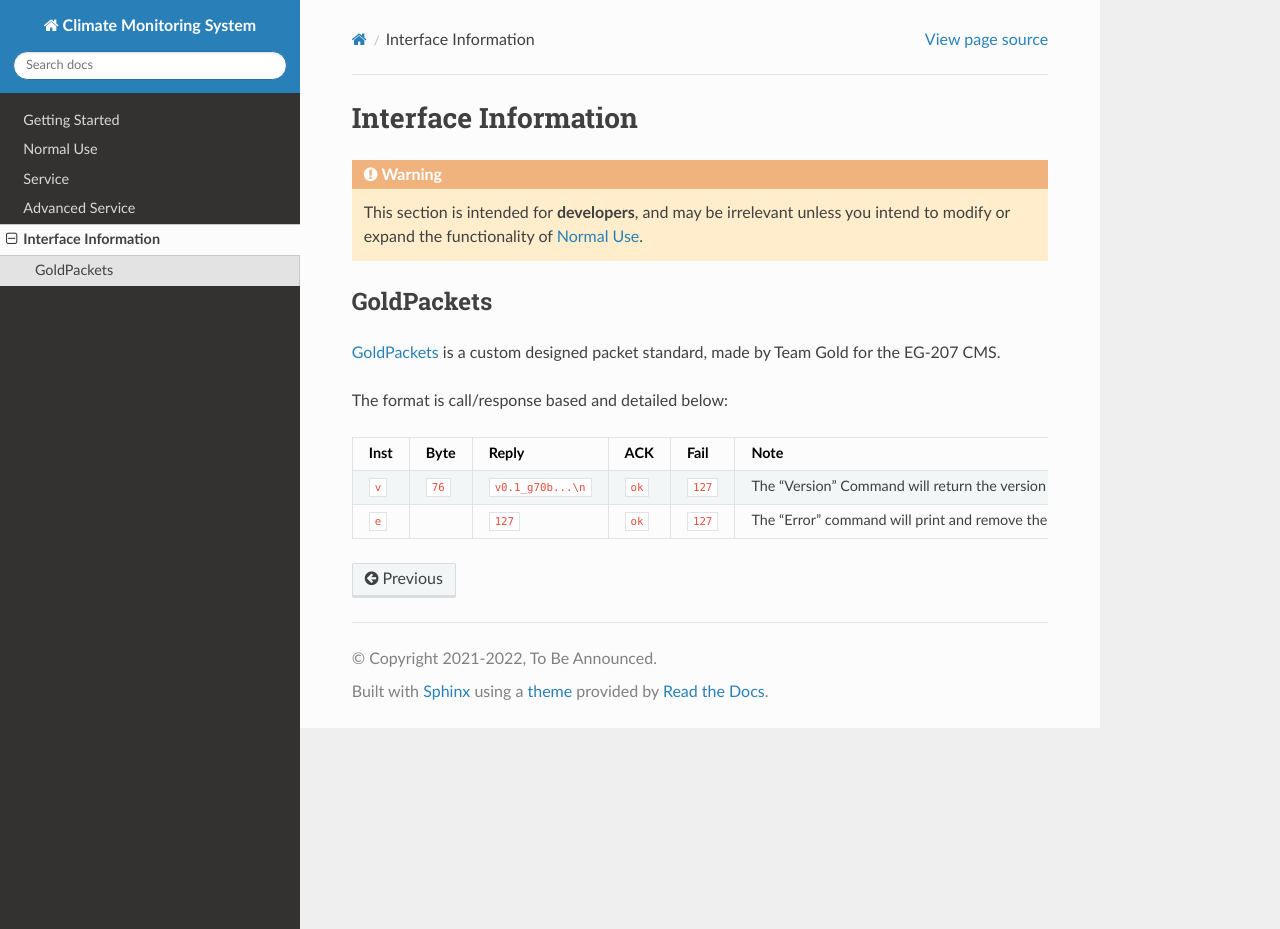
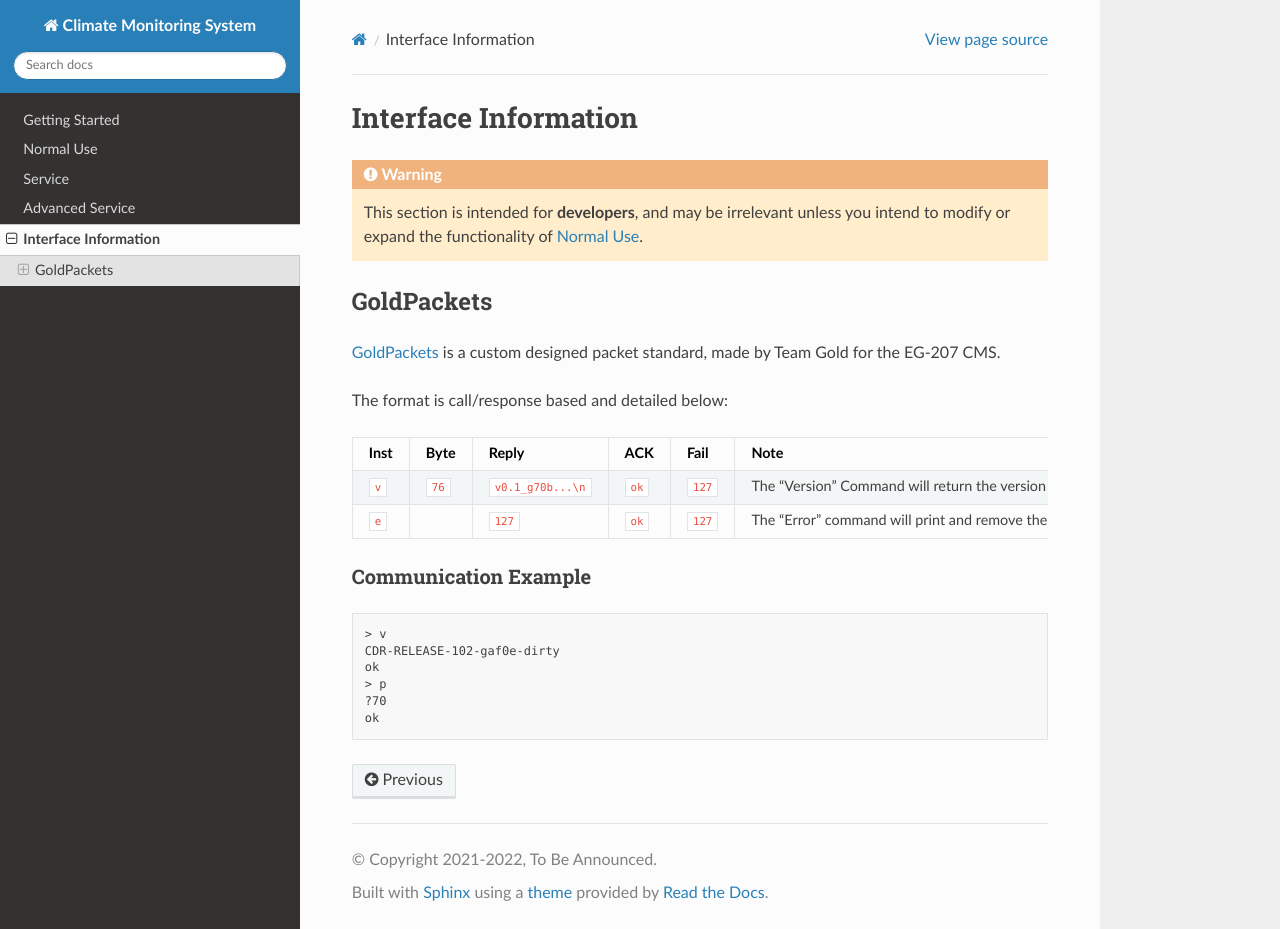
Before and after one commit to KenwoodFox/EG-207, a Sphinx documentation site: the page built from docs/advanced_service/interface_information.rst, in a window 1280 px wide and 929 px high. Built offline with Sphinx 7.4.7 and the Read the Docs theme 2.0.0, drawn with Linux system fonts in a browser that asks for light colours.

Commit message:
Confirm functionality on hw

```diff
--- a/docs/advanced_service/interface_information.rst
+++ b/docs/advanced_service/interface_information.rst
@@ -20,3 +20,16 @@ The format is call/response based and detailed below:
 +-------+--------+--------------------+--------+---------+-----------------------------------------------------------------------------------------------------------------------------------------------------+
 | ``e`` |        | ``127``            | ``ok`` | ``127`` | The "Error" command will print and remove the last error in the EEPROM, if it returns the error as a response code, the error could not be removed. |
 +-------+--------+--------------------+--------+---------+-----------------------------------------------------------------------------------------------------------------------------------------------------+
+
+
+Communication Example
+---------------------
+
+.. code-block:: shell
+
+    > v
+    CDR-RELEASE-102-gaf0e-dirty
+    ok
+    > p
+    ?70
+    ok
```
Also changed, not shown: 2 other files.
